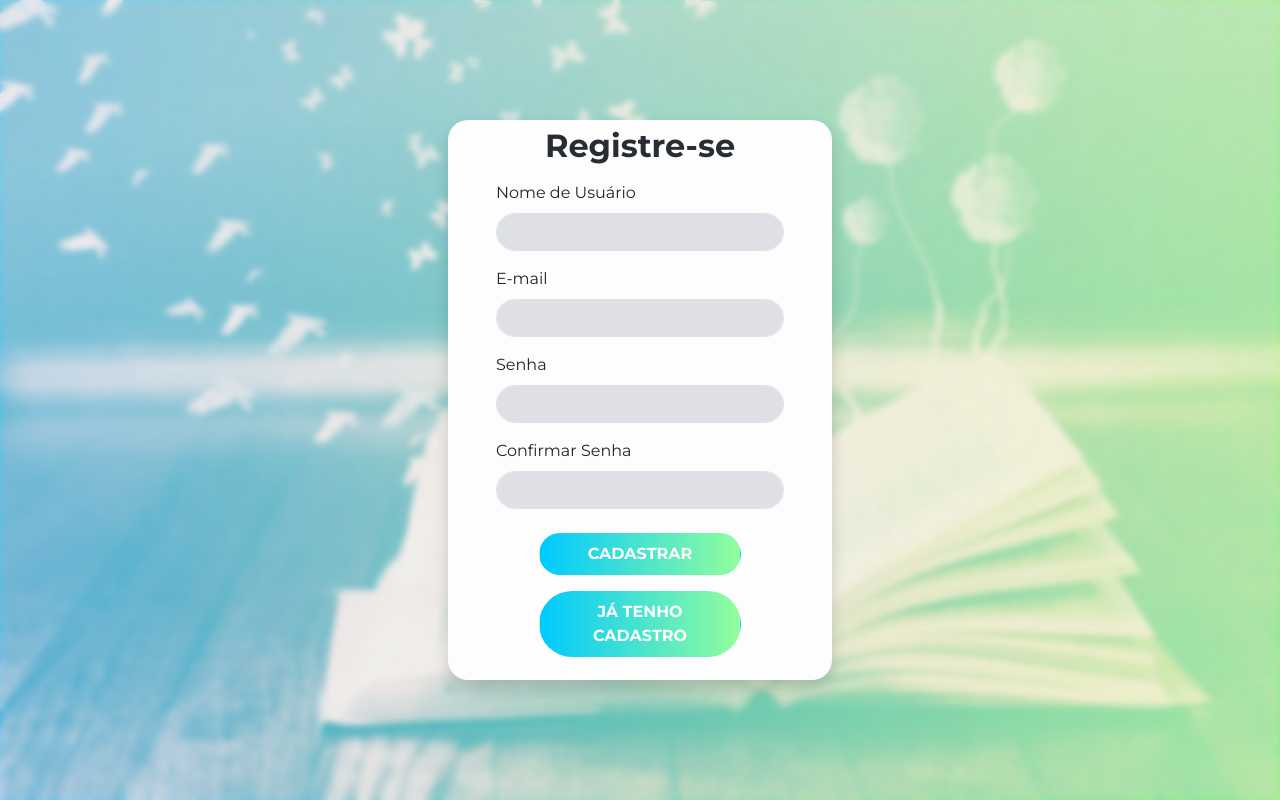
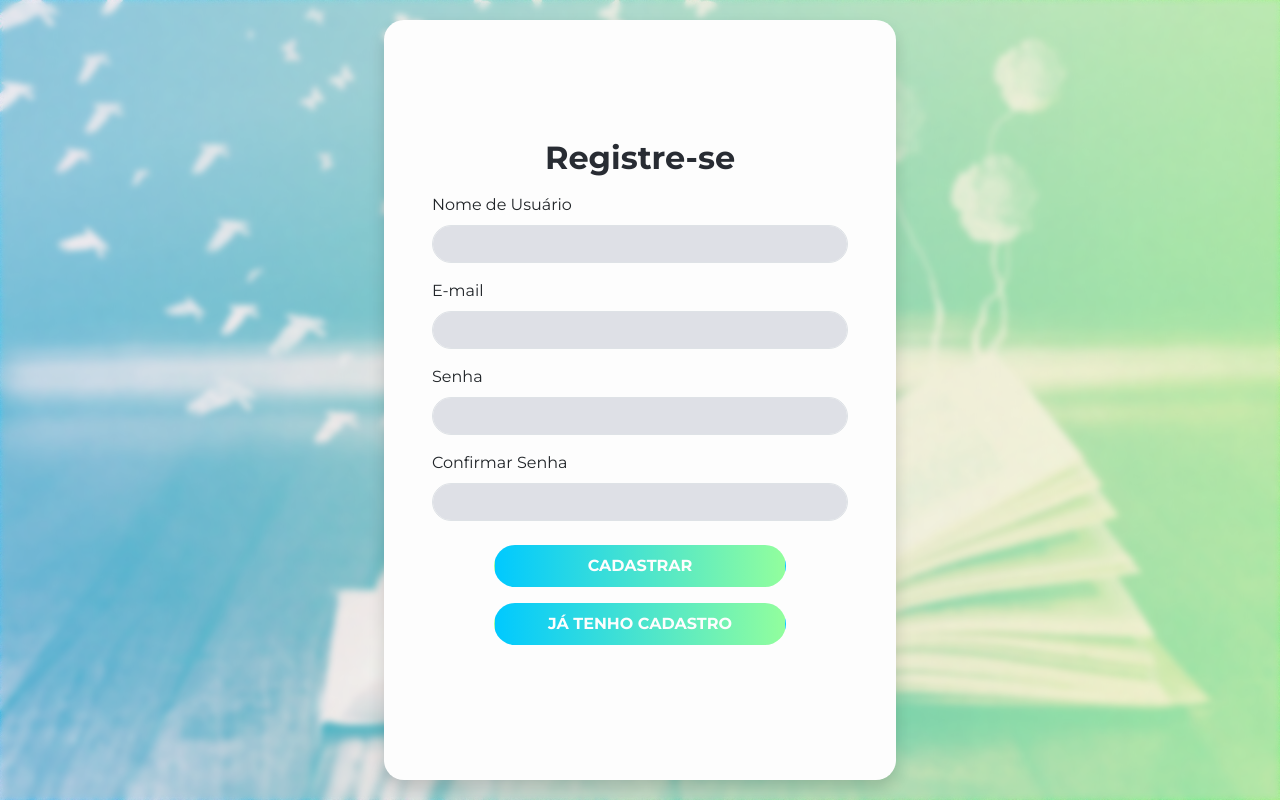
Before and after one commit to loreslei/reg_auth_llibre, a website: page public/index.html in a window 1280 px wide. Drawn offline with nearby package versions, Linux system fonts and the light colour scheme.

Commit message:
design fixed

```diff
--- a/public/styles/register.css
+++ b/public/styles/register.css
@@ -44,11 +44,11 @@ body{
 }
 
 
-@media(max-width:1500){
+@media(max-width:1500px){
 
     #ContainerLogin{
-        width: 30%;
-        height: 90%;
+        width: 40%;
+        height: 95vh;
         border-radius: 20px;
         background-color: #fdfdfd;
     }
```
